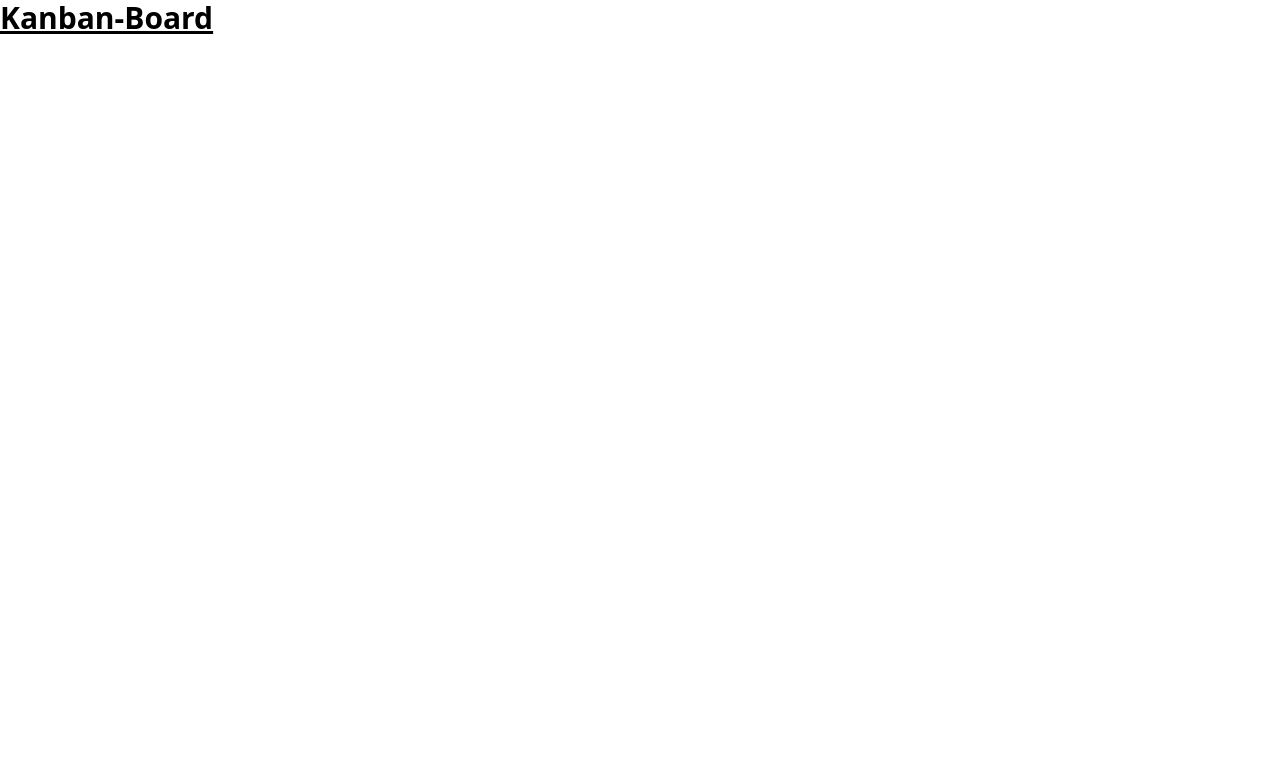
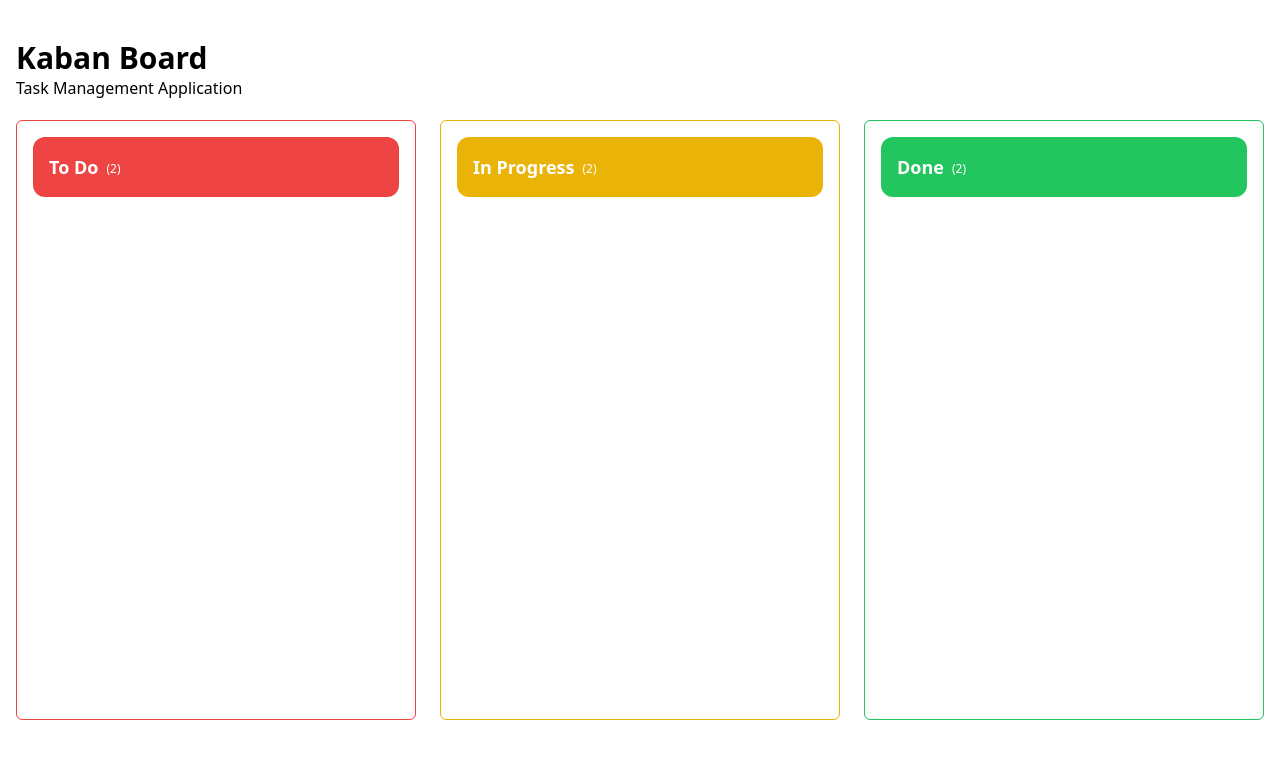
Before and after one commit to sandesh123paudel/Task_AIGeeks, a React (Vite) app in the folder kanban-board/: page / in a window 1280 px wide. Shown: the top 758 px of the page. Built offline with nearby package versions, Linux system fonts and the light colour scheme.

Commit message:
Basic File Structure Created: Column, Card and Main Kaban Board file created and imported in the App.jsx

```diff
--- a/kanban-board/src/App.jsx
+++ b/kanban-board/src/App.jsx
@@ -1,11 +1,8 @@
 import React from "react";
+import KabanBoard from "./components/KabanBoard";
 
 const App = () => {
-  return (
-    <div>
-      <h1 className="text-3xl font-bold underline">Kanban-Board</h1>
-    </div>
-  );
+  return <KabanBoard />;
 };
 
 export default App;
--- /dev/null
+++ b/kanban-board/src/components/Card.jsx
@@ -0,0 +1,7 @@
+import React from "react";
+
+const Card = () => {
+  return <div></div>;
+};
+
+export default Card;
--- /dev/null
+++ b/kanban-board/src/components/Column.jsx
@@ -0,0 +1,30 @@
+import React from "react";
+
+const Column = ({ columnId, columnName }) => {
+  const getColumnStyle = () => {
+    if (columnId == "todo") return "border border-red-500 ";
+    if (columnId == "inprogress") return "border border-yellow-500";
+    if (columnId == "done") return "border border-green-500";
+    return "bg-gray-500";
+  };
+  const getHeaderStyle = () => {
+    if (columnId == "todo") return "bg-red-500 ";
+    if (columnId == "inprogress") return "bg-yellow-500 ";
+    if (columnId == "done") return "bg-green-500 ";
+  };
+  return (
+    <div
+      className={`${getColumnStyle()} p-4 flex flex-col h-screen max-h-[600px] rounded-md w-1/3`}
+    >
+      {/* Column Header */}
+      <div
+        className={` ${getHeaderStyle()}text-center text-white  rounded-xl p-2 flex justify-s items-center`}
+      >
+        <div className="font-bold p-2 text-lg">{columnName}</div>
+        <div className="text-xs mt-1 ">(2)</div>
+      </div>
+    </div>
+  );
+};
+
+export default Column;
--- /dev/null
+++ b/kanban-board/src/components/KabanBoard.jsx
@@ -0,0 +1,23 @@
+import React from "react";
+import Column from "./Column";
+
+const KabanBoard = () => {
+  return (
+    <div className="min-h-screen  pt-10  p-4  space-y-6">
+      <div className="max-w-7xl mx-auto">
+        <div className="mb-5">
+          <h1 className="text-3xl font-bold ">Kaban Board</h1>
+          <p>Task Management Application</p>
+        </div>
+
+        <div className="flex gap-6">
+          <Column columnId="todo" columnName="To Do"></Column>
+          <Column columnId="inprogress" columnName="In Progress"></Column>
+          <Column columnId="done" columnName="Done"></Column>
+        </div>
+      </div>
+    </div>
+  );
+};
+
+export default KabanBoard;
```
